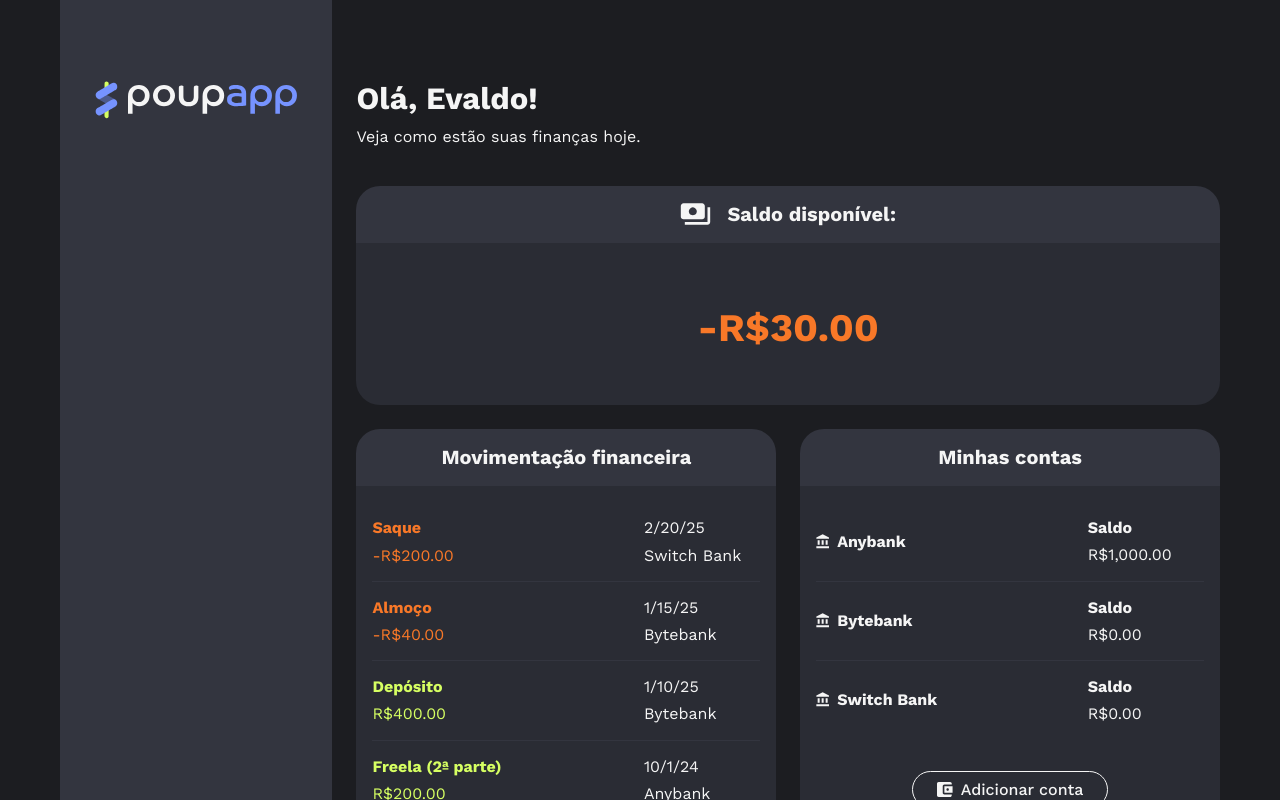
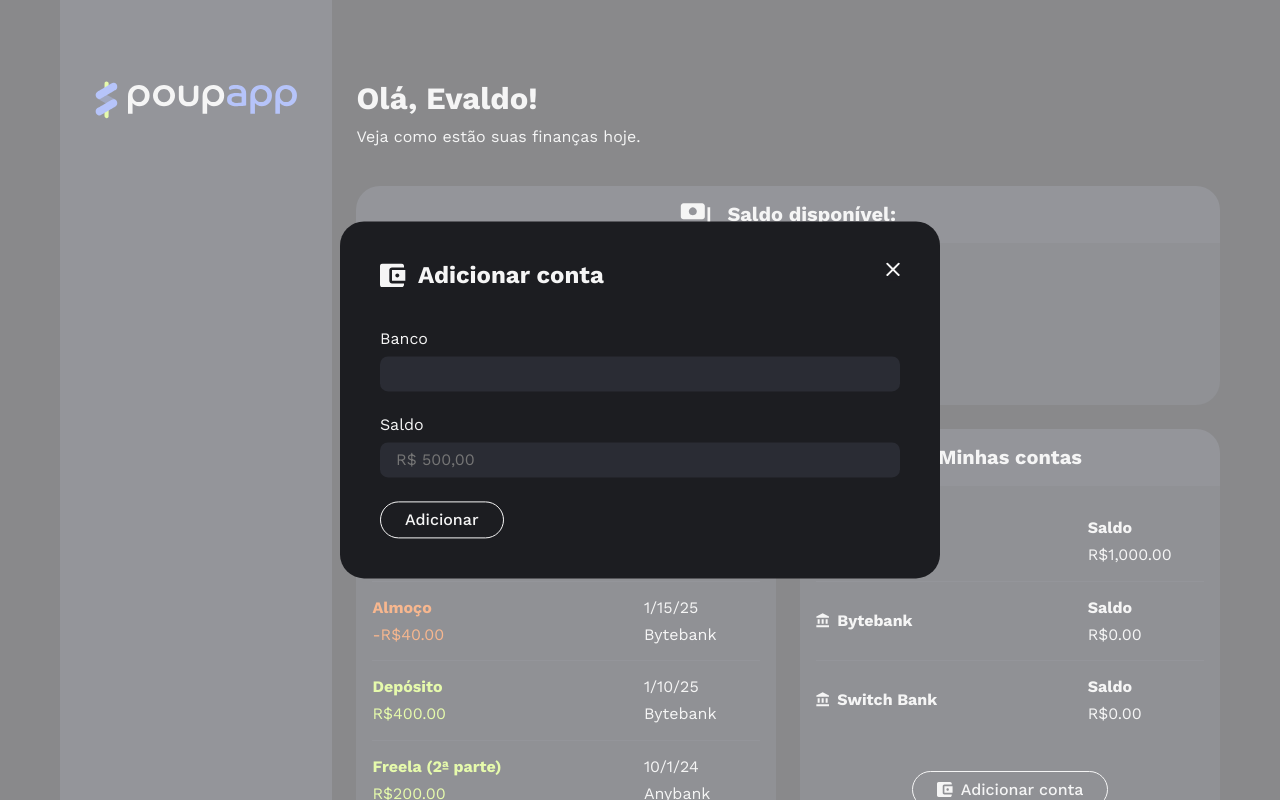
Before and after one commit to matheustorresdev97/poupapp, an Angular app: page / in a window 1280 px wide. Both pictures are taken after a click on the button "Adicionar conta". Shown: the top 800 px of the page. Built offline with nearby package versions, Linux system fonts and the light colour scheme.

Commit message:
feat: componente botao-adicionar-conta

```diff
--- /dev/null
+++ b/src/app/area-financeira/contas/botao-adicionar-conta/botao-adicionar-conta.component.css
@@ -0,0 +1,22 @@
+.icone-carteira {
+  width: 1rem;
+}
+
+.form {
+  display: flex;
+  flex-direction: column;
+  gap: 1.5rem;
+}
+
+.label-grupo {
+  display: flex;
+  flex-direction: column;
+  gap: 0.5rem;
+}
+
+.input {
+  padding: 0.5rem 1rem;
+  border-radius: 0.5rem;
+  border: 0;
+  background: var(--fundo-componentes);
+}
--- /dev/null
+++ b/src/app/area-financeira/contas/botao-adicionar-conta/botao-adicionar-conta.component.html
@@ -0,0 +1,23 @@
+<app-botao class="botao-adicionar-conta" (click)="abrirModal()">
+  <img src="icones/carteira.svg" alt="" class="icone-carteira">
+  Adicionar conta
+</app-botao>
+<app-modal [(aberto)]="modalAberto">
+  <ng-container modal-cabecalho class="modal-cabecalho">
+    <img src="icones/carteira.svg" alt="">
+    <h2 class="text-xl">Adicionar conta</h2>
+  </ng-container>
+  <form class="form text-md" (ngSubmit)="aoSubmeter()" ngNativeValidate>
+    <label class="label-grupo">
+      Banco
+      <input [(ngModel)]="novaContaForm.nome" class="input" type="text" name="nome-conta">
+    </label>
+    <label class="label-grupo">
+      Saldo
+      <input [(ngModel)]="novaContaForm.saldoInicial" class="input" type="number" name="valor-saldo" min="0" step="0.01" placeholder="R$ 500,00" required>
+    </label>
+    <app-botao class="botao-adicionar-conta">
+      Adicionar
+    </app-botao>
+  </form>
+</app-modal>
--- /dev/null
+++ b/src/app/area-financeira/contas/botao-adicionar-conta/botao-adicionar-conta.component.ts
@@ -0,0 +1,26 @@
+import { Component, signal } from '@angular/core';
+import { BotaoComponent } from "../../../compartilhados/botao/botao.component";
+import { ModalComponent } from "../../../compartilhados/modal/modal.component";
+import { FormsModule } from '@angular/forms';
+
+@Component({
+  selector: 'app-botao-adicionar-conta',
+  imports: [BotaoComponent, ModalComponent, FormsModule],
+  templateUrl: './botao-adicionar-conta.component.html',
+  styleUrl: './botao-adicionar-conta.component.css'
+})
+export class BotaoAdicionarContaComponent {
+  modalAberto = signal(false);
+
+  novaContaForm = {
+    nome: '',
+    saldoInicial: '',
+  }
+
+  abrirModal() {
+    this.modalAberto.set(true);
+  }
+  aoSubmeter() {
+    console.log(this.novaContaForm);
+  }
+}
--- a/src/app/area-financeira/contas/contas.component.css
+++ b/src/app/area-financeira/contas/contas.component.css
@@ -7,7 +7,3 @@
 .botao-adicionar-conta {
   margin: 0 auto;
 }
-
-.icone-carteira {
-  width: 1rem;
-}
--- a/src/app/area-financeira/contas/contas.component.html
+++ b/src/app/area-financeira/contas/contas.component.html
@@ -12,9 +12,7 @@
       }
     </ul>
 
-    <app-botao class="botao-adicionar-conta">
-      <img src="icones/carteira.svg" alt="" class="icone-carteira" />
-      Adicionar conta
-    </app-botao>
+    <app-botao-adicionar-conta class="botao-adicionar-conta" />
+
   </div>
 </app-card>
--- a/src/app/area-financeira/contas/contas.component.ts
+++ b/src/app/area-financeira/contas/contas.component.ts
@@ -3,10 +3,11 @@
 import { ContaComponent } from "./conta/conta.component";
 import { Conta } from '../compartilhados/conta.model';
 import { CardComponent } from "../compartilhados/card/card.component";
+import { BotaoAdicionarContaComponent } from "./botao-adicionar-conta/botao-adicionar-conta.component";
 
 @Component({
   selector: 'app-contas',
-  imports: [BotaoComponent, ContaComponent, CardComponent],
+  imports: [BotaoComponent, ContaComponent, CardComponent, BotaoAdicionarContaComponent],
   templateUrl: './contas.component.html',
   styleUrl: './contas.component.css'
 })
```
